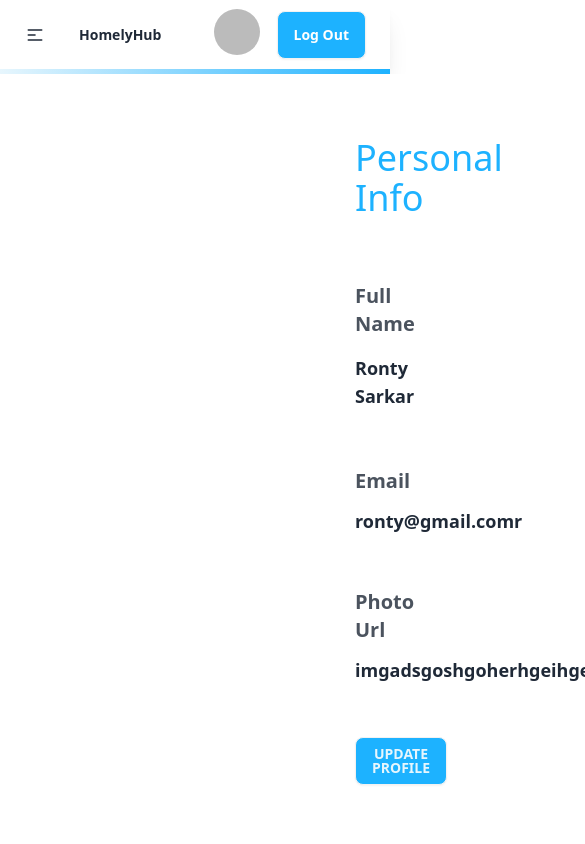
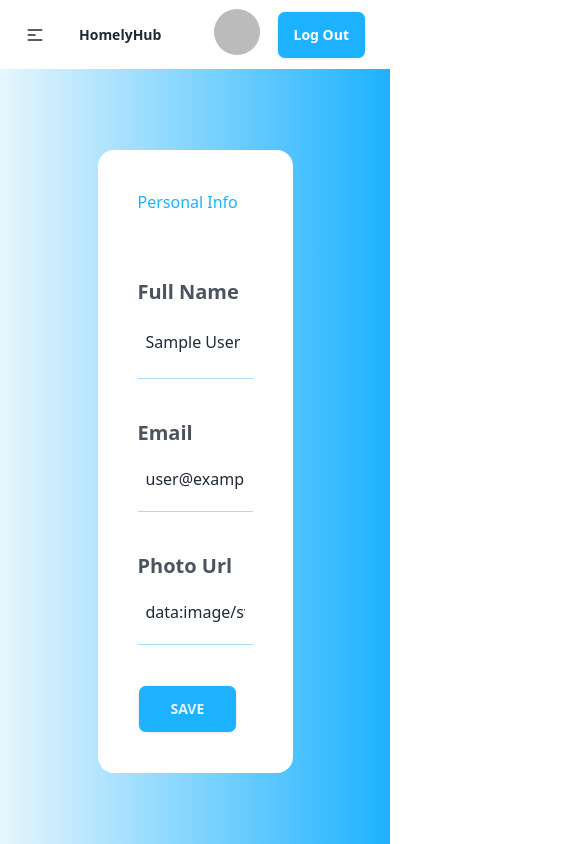
Before and after one commit to rontysarkar/HomelyHub, a React (Vite) app: page /updateProfile in a window 390 px wide. Shown: the top 844 px of the page, 585 px wide, since content can reach past the window. Built offline with nearby package versions, Linux system fonts and the light colour scheme; no server answers; sample sign-in values are in the browser's storage.

Commit message:
responsive profile and update profile section

```diff
--- a/src/AuthProvider/AuthProvider.jsx
+++ b/src/AuthProvider/AuthProvider.jsx
@@ -1,4 +1,4 @@
-import {  createUserWithEmailAndPassword, onAuthStateChanged, signInWithEmailAndPassword, signInWithPopup, signOut } from 'firebase/auth';
+import {  createUserWithEmailAndPassword, onAuthStateChanged, signInWithEmailAndPassword, signInWithPopup, signOut,updateProfile } from 'firebase/auth';
 import PropTypes from 'prop-types'
 import { createContext, useEffect, useState } from "react";
 import { auth } from '../Firebase/Firebase.config';
@@ -32,20 +32,21 @@ const AuthProvider = ({children}) => {
        return signInWithPopup(auth,provider)
     }
 
-    // sign in with github
-    // const gitProvider = new GithubAuthProvider();
-    // const signWithGithub = () =>{
-    //     return
-    // }
-
+    // update profile
+    const userProfileUpdate = (name,photoURL) =>{
+       return updateProfile(auth.currentUser, { displayName: name, photoURL: photoURL})
+    }
 
     // OnAuth State Change
     useEffect(()=>{
-        onAuthStateChanged(auth,(user)=>{
+       const unSubscript = onAuthStateChanged(auth,(user)=>{
             setLoading(false)
             setUser(user)
 
-        })
+        });
+        return () => {
+            unSubscript();
+        }
     },[])
 
 
@@ -61,6 +62,8 @@ const AuthProvider = ({children}) => {
         user,
         logOut,
         loading,
+        userProfileUpdate,
+        setUser
 
     }
     return (
--- a/src/Components/Navbar.jsx
+++ b/src/Components/Navbar.jsx
@@ -6,7 +6,7 @@ import userLogo from '../assets/images/UserLogo.jpg'
 
 
 const Navbar = () => {
-    const { logOut, user } = useContext(AuthContext)
+    const { logOut, user,loading } = useContext(AuthContext)
     const navLinks = <>
         <li><Link className="font-bold" to={'/'}>Home</Link></li>
         <li><Link className="font-bold" to={'/sale'}>For Sale</Link></li>
@@ -37,13 +37,14 @@ const Navbar = () => {
                 </ul>
 
             </div>
-            <div className=" relative group ">
+            {
+               <div className=" relative group ">
                 <div>
-                    <h1 className="absolute text-sm z-20 bg-[#e7f6fd] text-[#1db2ff] py-1 px-4 rounded-md -left-24 top-3 hidden group-hover:block font-semibold" >{user?.displayName}</h1>
+                    <h1 className="absolute text-sm z-20 bg-[#e7f6fd] text-[#1db2ff] py-1 px-4 rounded-md -left-32 top-3 hidden group-hover:block font-semibold" >{user?.displayName}</h1>
                 </div>
 
                 {
-                    user && <div className={"dropdown dropdown-end"} >
+                  loading ? <div className=" text-center  "><span className="loading loading-spinner loading-lg "></span> </div> :   user && <div className={"dropdown dropdown-end"} >
                         <div tabIndex={0} role="button" className="btn btn-ghost btn-circle avatar">
                             <div className="w-12 rounded-full">
                                 {
@@ -53,10 +54,10 @@ const Navbar = () => {
                         </div>
                         <ul tabIndex={0} className="menu menu-sm dropdown-content mt-3 z-[10] p-2 shadow bg-base-100 rounded-box w-52">
                             <li>
-                                <a className="justify-between">
+                                <Link to={'/profile'} className="justify-between">
                                     Profile
                                     <span className="badge">New</span>
-                                </a>
+                                </Link>
                             </li>
                             <li onClick={handleLogOut} ><a>Logout</a></li>
                         </ul>
@@ -68,6 +69,7 @@ const Navbar = () => {
                 }
 
             </div>
+            }
         </div>
     );
 };
--- a/src/Layout/Root.jsx
+++ b/src/Layout/Root.jsx
@@ -2,16 +2,14 @@ import { Outlet, ScrollRestoration } from "react-router-dom";
 import Navbar from "../Components/Navbar";
 import { Toaster } from 'react-hot-toast'
 import Footer from "../Components/Footer/Footer";
-import { useContext } from "react";
-import { AuthContext } from "../AuthProvider/AuthProvider";
+
 
 
 const Root = () => {
-    const { loading} = useContext(AuthContext)
+
 
     return (
-        <> {
-            loading ? <div className=" text-center mt-10 "><span className="loading loading-spinner loading-lg "></span> </div> :<div>
+        <>
             <ScrollRestoration />
             <Navbar />
             <div className="min-h-[calc(100vh-288px)] ">
@@ -19,10 +17,6 @@ const Root = () => {
             </div>
             <Footer />
             <Toaster />
-
-        </div>
-        }
-
         </>
     );
 };
--- a/src/Pages/Profile/Profile.jsx
+++ b/src/Pages/Profile/Profile.jsx
@@ -1,33 +1,35 @@
 import { useContext } from "react";
 import { AuthContext } from "../../AuthProvider/AuthProvider";
 import userLogo from '../../assets/images/UserLogo.jpg'
+import { Link } from "react-router-dom";
 
 const Profile = () => {
     const { user } = useContext(AuthContext)
+    console.log(user)
     return (
         <div className=" min-h-[93vh] flex justify-center items-center bg-gradient-to-r from-[#e7f6fd] to-[#1db2ff]">
-            <div className="space-y-10   lg:w-1/2 lg:h-1/2 bg-white text-center  lg:p-16 rounded-2xl shadow-2xl">
+            <div className="space-y-10   w-1/2 h-2/3 bg-white text-center p-10 lg:p-16 rounded-2xl shadow-2xl my-10">
                 <div tabIndex={0} role="button" className="avatar">
-                    <div className="w-44 rounded-full mx-auto">
+                    <div className="lg:w-44 rounded-full mx-auto">
                         {
                             user?.photoURL ? <img alt="Tailwind CSS Navbar component" src={user.photoURL} /> : <img alt="Tailwind CSS Navbar component" src={userLogo} />
                         }
                     </div>
                 </div>
                 <div className="space-y-4">
-                    <p className="text-2xl font-bold text-[#1db2ff] ">Ronty Sarkar</p>
+                    <p className=" text-xl lg:text-2xl font-bold text-[#1db2ff] ">{user.displayName}</p>
                 </div>
                 <div className="space-y-3">
                     <h1 className="text-xl font-bold opacity-80">Email</h1>
-                    <p className="text-lg font-semibold text-[#1db2ff] ">ronty@gmail.comr</p>
+                    <p className="lg:text-lg font-semibold text-[#1db2ff] ">{user.email}</p>
 
                 </div>
                 <div className="space-y-3">
                     <h1 className="text-xl font-bold opacity-80">Photo Url</h1>
-                    <p className="text-lg font-semibold text-red-400 "><a href="">imgadsgoshgoherhgeihgegu</a></p>
+                    <p className=" text-xs text-red-400 overflow-hidden "><a href="">{user.photoURL}</a></p>
 
                 </div>
-                <button className="btn  bg-[#1db2ff] text-[#e7f6fd] mx-auto">UPDATE PROFILE</button>
+                <Link to={'/updateProfile'} className="btn  bg-[#1db2ff] text-[#e7f6fd] mx-auto">UPDATE PROFILE</Link>
 
             </div>
         </div>
--- a/src/Pages/Register/Register.jsx
+++ b/src/Pages/Register/Register.jsx
@@ -15,7 +15,7 @@ const Register = () => {
     const [registerError,setRegisterError] = useState('')
     const [show,setShow] = useState(false)
     const {register,reset, handleSubmit,} = useForm()
-    const { createUser } = useContext(AuthContext)
+    const { createUser,userProfileUpdate,setUser } = useContext(AuthContext)
     const gitProvider = new GithubAuthProvider();
     const googleProvider = new GoogleAuthProvider();
     const { signInWithPopUp} = useContext(AuthContext)
@@ -44,6 +44,11 @@ const Register = () => {
         setRegisterError('')
         createUser(data.email,data.password)
         .then(result=>{
+            userProfileUpdate(data.name,data.image)
+            .then(result=>{
+                setUser({displayName : data.name, photoURL : data.image})
+                console.log(result)
+            })
             toast.success('You have successfully registered.')
             console.log(result.user)
             reset()
@@ -86,7 +91,7 @@ const Register = () => {
                         <label className="label">
                             <span className="label-text ">Name</span>
                         </label>
-                        <input {...register("Name")} type="text" placeholder="Name" className="input input-bordered" required />
+                        <input {...register("name")} type="text" placeholder="Name" className="input input-bordered" required />
                     </div>
                     <div className="form-control">
                         <label className="label">
--- a/src/Pages/UpdateProfile/UpdateProfile.jsx
+++ b/src/Pages/UpdateProfile/UpdateProfile.jsx
@@ -1,28 +1,56 @@
+import { useContext } from "react";
+import { useForm } from "react-hook-form"
+import { AuthContext } from "../../AuthProvider/AuthProvider";
+import toast from "react-hot-toast";
+
+
+
 
 const UpdateProfile = () => {
-
+    const {user,userProfileUpdate,setUser} = useContext(AuthContext)
+    console.log(user)
+    const { register, handleSubmit, } = useForm({
+        defaultValues:{
+            name:user.displayName,
+            image:user.photoURL
+        }
+    })
+    const onSubmit = (data) =>{
+        console.log(data)
+        userProfileUpdate(data.name,data.image)
+        .then(result=>{
+            console.log(result)
+            setUser({displayName : data.name, photoURL : data.image})
+            toast.success('Update Your Profile Successfully')
+        })
+        .catch(error=>{
+            console.error(error)
+        })
+    }
     return (
         <div className=" min-h-[93vh] flex justify-center items-center bg-gradient-to-r from-[#e7f6fd] to-[#1db2ff]">
-            <div className="space-y-10  w-1/2 bg-white pl-96 p-16">
-                <h1 className="text-4xl mb-16 text-[#1db2ff]">Personal Info</h1>
+
+            <form onSubmit={handleSubmit(onSubmit)} className="space-y-10  w-1/2 h-2/3 bg-white lg:pl-80 p-10 lg:p-16  rounded-2xl ">
+                <h1 className="lg:text-4xl mb-16 text-[#1db2ff]">Personal Info</h1>
                 <div className="space-y-4">
                     <h1 className="text-xl font-bold opacity-80">Full Name</h1>
-                    <p className="text-lg font-semibold ">Ronty Sarkar</p>
+                    <input {...register("name")} type="text" placeholder="Name"  className=" w-full p-2  " required />
                     <hr className=" border-b-1 border-[#a4dffd] " />
                 </div>
                 <div className="space-y-3">
                     <h1 className="text-xl font-bold opacity-80">Email</h1>
-                    <p className="text-lg font-semibold ">ronty@gmail.comr</p>
+                    <input {...register("email")} value={user.email} type="email" placeholder="Email" className="w-full p-2" required />
+
                     <hr className=" border-b-1 border-[#a4dffd] " />
                 </div>
                 <div className="space-y-3">
                     <h1 className="text-xl font-bold opacity-80">Photo Url</h1>
-                    <p className="text-lg font-semibold ">imgadsgoshgoherhgeihgegu</p>
+                    <input {...register("image")} type="text" placeholder="Photo Url" className="w-full p-2" />
                     <hr className=" border-b-1 border-[#a4dffd] " />
                 </div>
-                <button className="btn bg-[#1db2ff] text-[#e7f6fd]">UPDATE PROFILE</button>
+                <button className="btn px-8 bg-[#1db2ff] text-[#e7f6fd]">SAVE</button>
 
-            </div>
+            </form>
         </div>
     );
 };
```
